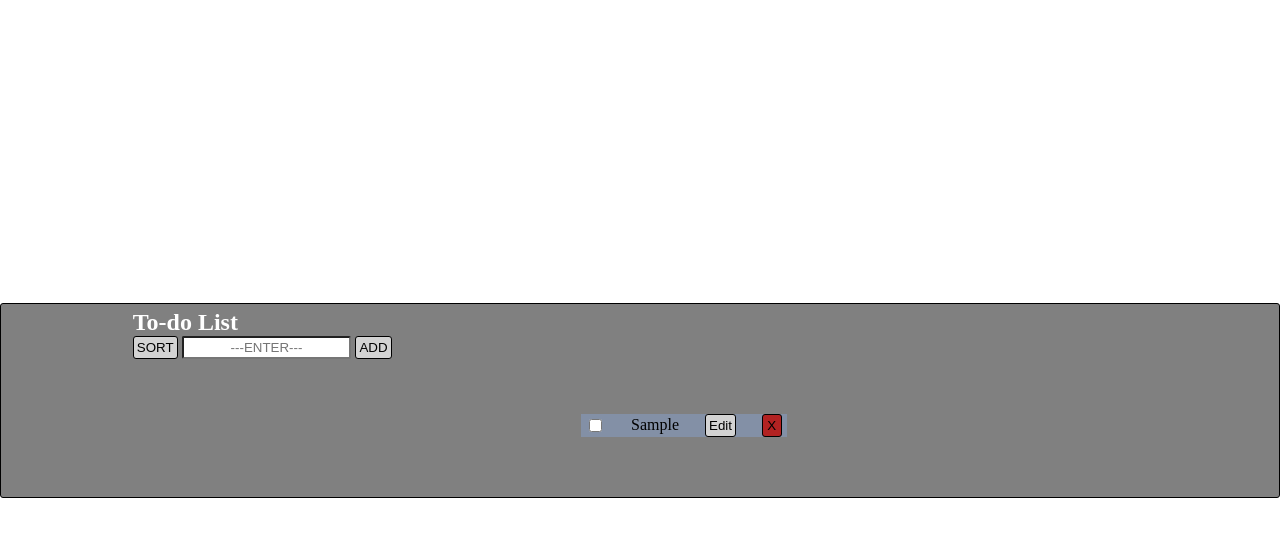
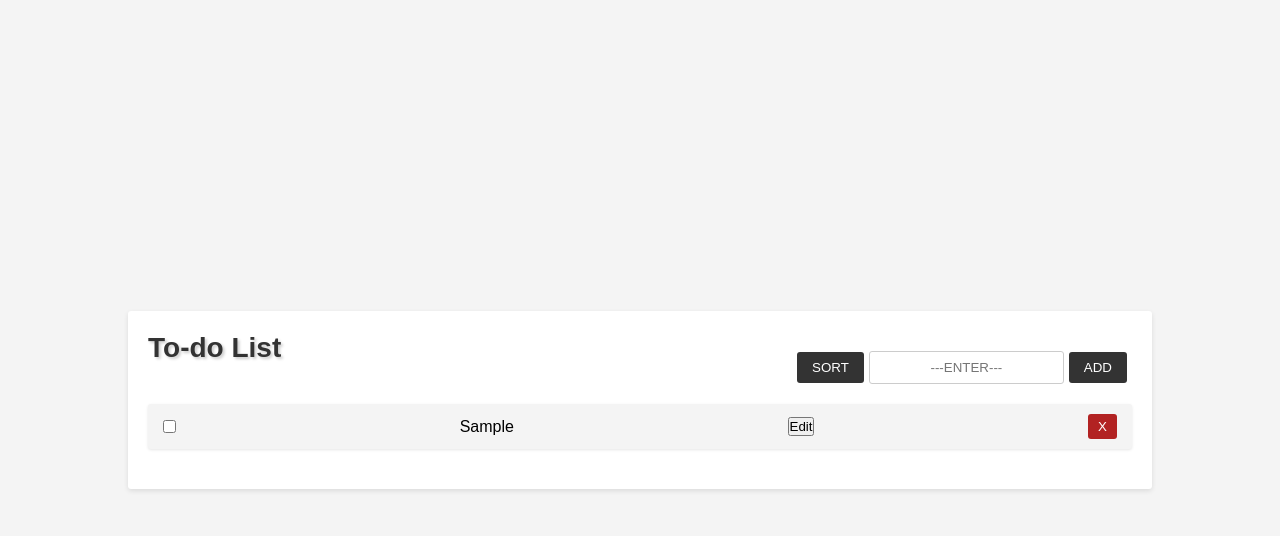
Before and after one commit to Thabangx10/lc_ToDoList, a plain HTML site: page index.html in a window 1280 px wide. Both pictures are taken after typing "Sample" into the empty fields and a click on the button "ADD". Drawn offline with Linux system fonts and the light colour scheme.

Commit message:
provided better styling for potential clients

```diff
--- a/index.html
+++ b/index.html
@@ -7,285 +7,136 @@
     <title>To-Do List</title>
 </head>
 <style>
-/*
-    body{
-        text-align: center;
-    }
-
-    #brand{
-        margin: auto;
-        text-align: center;
-    }
-
-    form{
-        display: inline-block;
-    }
-
-    .section{
-        text-align: center;
+    *,
+    *::before,
+    *::after {
       margin: 0;
       padding: 0;
-        box-sizing: border-box;
-        background-color: brown;
-        width: fit-content;
-    }
-
-* {
       box-sizing: border-box;
     }
 
     body {
+      min-height: 100vh;
+      display: flex;
+      justify-content: center;
+      align-items: center;
+      background-color: #f4f4f4;
       font-family: Arial, sans-serif;
-    background-color: #f5f5f5;
-    padding: 20px;
     }
 
     .container {
-    max-width: 600px;
-    margin: 0 auto;
+      width: 80%;
+      height: auto;
+      min-width: 250px;
+      min-height: 150px;
       background-color: #fff;
-    border-radius: 4px;
+      border-radius: 3px;
       padding: 20px;
-    box-shadow: 0 0 10px rgba(0, 0, 0, 0.1);
+      box-shadow: 0 2px 5px rgba(0, 0, 0, 0.1);
     }
 
     h1 {
+      font-size: 24px;
+      font-weight: bold;
       text-align: center;
-    margin-top: 0;
+      margin-bottom: 20px;
     }
 
-.todo-item {
+    .form {
       display: flex;
+      flex-direction: column;
       align-items: center;
-    padding: 10px;
-    border-bottom: 1px solid #ccc;
+      margin-bottom: 20px;
     }
 
-.todo-item:last-child {
-    border-bottom: none;
+    .form header {
+      width: 100%;
+      display: flex;
+      justify-content: space-between;
+      align-items: center;
     }
 
-.checkbox {
-    margin-right: 10px;
-}
-
-.task {
-    flex-grow: 1;
-    font-size: 18px;
-}
-
-.created-date {
-    font-size: 14px;
-    color: #888;
-    margin-right: 10px;
-}
-
-.completed {
-    text-decoration: line-through;
-}
-
-.button-container {
-    display: flex;
-    justify-content: flex-end;
-    margin-top: 20px;
-}
-
-@media (max-width: 480px) {
-    .container {
-        padding: 10px;
-    }
-
-    .task {
-        font-size: 16px;
-    }
-}
-*/
-
-/* {
-    box-sizing: border-box;
-}
-
-body {
-    font-family: Arial, sans-serif;
-    background-color: #f5f5f5;
-    padding: 20px;
-}
-
-.container {
-    max-width: 600px;
-    margin: 0 auto;
-    background-color: #fff;
-    border-radius: 4px;
-    padding: 20px;
-    box-shadow: 0 0 10px rgba(0, 0, 0, 0.1);
-}
-
-h1 {
-    text-align: center;
-    margin-top: 0;
+    #brand {
+      font-size: 28px;
+      color: #333;
+      text-shadow: 2px 2px 3px rgba(0, 0, 0, 0.2);
     }
 
     .input-container {
       display: flex;
       justify-content: center;
       align-items: center;
-    margin-bottom: 20px;
+      margin-top: 20px;
     }
 
-.input-container input[type="text"] {
-    flex-grow: 1;
-    padding: 5px;
-    border: 1px solid #ccc;
-    border-radius: 4px;
+    .input-container .row {
+      display: flex;
+      justify-content: center;
+      align-items: center;
     }
 
-.input-container button {
-    padding: 5px 10px;
-    margin-left: 0px;
-    background-color: #4caf50;
+    #sort-btn,
+    #add-btn {
       color: #fff;
+      background-color: #333;
       border: none;
-    border-radius: 4px;
+      padding: 8px 15px;
+      margin: 0 5px;
+      border-radius: 3px;
       cursor: pointer;
+      transition: background-color 0.3s;
     }
 
-.input-container button:hover {
-    background-color: #45a049;
+    #sort-btn:hover,
+    #add-btn:hover {
+      background-color: #555;
+    }
+
+    input[type="text"] {
+      padding: 8px;
+      border-radius: 3px;
+      border: 1px solid #ccc;
+      width: 60%;
+      text-align: center;
+      transition: border-color 0.3s;
+    }
+
+    input[type="text"]:focus {
+      outline: none;
+      border-color: #555;
+    }
+
+    #result-display {
+      margin: 20px 0;
     }
 
     .todo-item {
       display: flex;
+      justify-content: space-between;
       align-items: center;
-    padding: 10px;
-    border-bottom: 1px solid #ccc;
+      background-color: #f4f4f4;
+      border-radius: 3px;
+      padding: 10px 15px;
+      margin-bottom: 10px;
+      box-shadow: 0 1px 3px rgba(0, 0, 0, 0.1);
     }
 
-.todo-item:last-child {
-    border-bottom: none;
-}
-
-.task {
-    flex-grow: 1;
-    font-size: 18px;
-}
-
-.created-date {
-    font-size: 14px;
-    color: #888;
+    .todo-item-checkbox {
       margin-right: 10px;
     }
 
-.completed {
-    text-decoration: line-through;
+    .close-btn {
+      color: #fff;
+      background-color: firebrick;
+      border: none;
+      padding: 5px 10px;
+      border-radius: 3px;
+      cursor: pointer;
+      transition: background-color 0.3s;
     }
 
-.button-container {
-    display: flex;
-    justify-content: flex-end;
-    margin-top: 20px;
-} */
-*,
-*::before,
-*::after{
-    margin: 0;
-    padding: 0;
-    box-sizing: border-box;
-}
-body{
-    min-height: 100vh;
-    display: flex;
-    justify-content: center;
-    align-items: center;
-}
-main{
-    width: 80%;
-    height: 50vh;
-}
-.container{
-    color: #fff;
-    border: 1px solid #000;
-    background-color: grey;
-    width: 100%;
-    height: auto;
-    min-width: 250px;
-    min-height: 150px;
-    display: flex;
-    justify-content: center;
-    align-items: center;
-    flex-direction: column;
-    border-radius: 3px;
-    padding: 5px;
-}
-h2{
-    margin-bottom: 1.5rem;
-    background-image: linear-gradient(#0000007c, #0000006b), url(https://i.postimg.cc/DzdfgKCC/Cafe-Con-Leche-vs-Cafe-Au-Lait.jpg);
-    width: 80%;
-    text-align: center;
-    padding: 3px;
-    text-shadow: #000 3px 3px 3px;
-    text-decoration: line-through;
-    border-radius: 5px;
-}
-button{
-    color: #000;
-    background-color: lightgrey;
-    padding: 3px;
-    border: 1px solid #000;
-    border-radius: 3px;
-}
-button:hover{
-    cursor: pointer;
-    background-color: rgb(234, 234, 234);
-    box-shadow: 2px 2px 5px #000;
-}
-input{
-    padding: 2px;
-    border-radius: 2px;
-    width: 62%;
-    text-align: center;
-}
-form{
-    width: 80%;
-    display: flex;
-    justify-content: space-between;
-    align-items: center;
-}
-#result-display{
-    width: 90%;
-    height: fit-content;
-    margin: 55px;
-}
-.todo-item{
-    width: 100%;
-    display: flex;
-    justify-content: space-between;
-    align-items: center;
-    background-color: rgb(131, 144, 166);
-    margin: 5px 0;
-    padding: 0 5px;
-}
-.todo-item-checkbox{
-    border: 2px solid blue;
-    width: 10%;
-}
-.close-btn{
-    width: 10%;
-    background-color: firebrick;
-}
-p{
-    color: #000;
-}
-@media screen and (max-width: 480px) {
-    form{
-        flex-direction: column;
-    }
-    button{
-        width: 100%;
-        margin: 5px 0;
-    }
-    input{
-        width: 100%;
-    }
+    .close-btn:hover {
+      background-color: #cc0000;
     }
 </style>
 <body>
```
Lines whose indentation alone changed are shown as unchanged.
